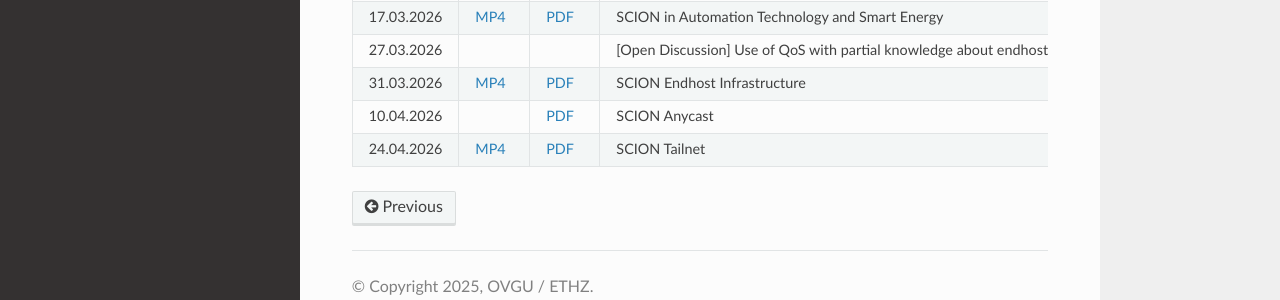
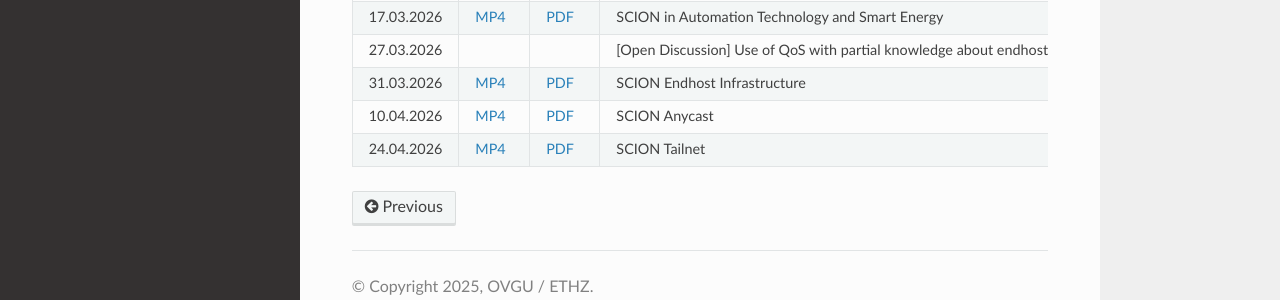
Before and after one commit to netsys-lab/scion-education-network-documentation, a Sphinx documentation site: the page built from docs/source/scion-research/meetings/past.rst, in a window 1280 px wide and 900 px high, scrolled down 950 px. Shown: the part 544-844 px from the top of the window. Built offline with Sphinx 7.4.7 and the Read the Docs theme 3.1.0, drawn with Linux system fonts in a browser that asks for light colours.

Commit message:
Add Anycast presentation video. (#44)

```diff
--- a/docs/source/scion-research/meetings/past.rst
+++ b/docs/source/scion-research/meetings/past.rst
@@ -262,7 +262,7 @@ We keep an archive of past SCION research meetings:
       - Stefan Dietiker (Anapaya)
       -
     * - 10.04.2026
-      -
+      - `MP4 <https://drive.google.com/file/d/1Wy8mFqPIFXoknB5pz4RNXjNTsH2-rybW/view>`__
       - `PDF <https://drive.google.com/file/d/1S17dDof3c8ggOIiDLWDYyoLq7l16Dg6k/view>`__
       - SCION Anycast
       - Marco Pioppini (ETH Zurich) and Robin Wehner (OVGU Magdeburg)
```
